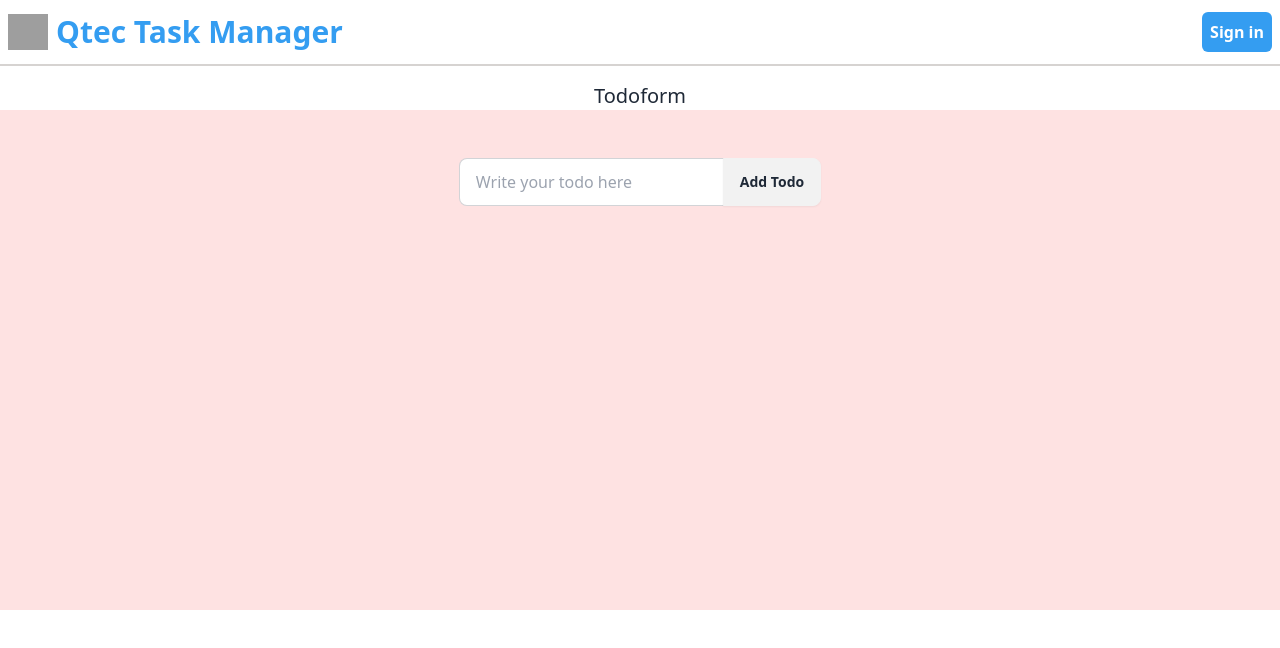
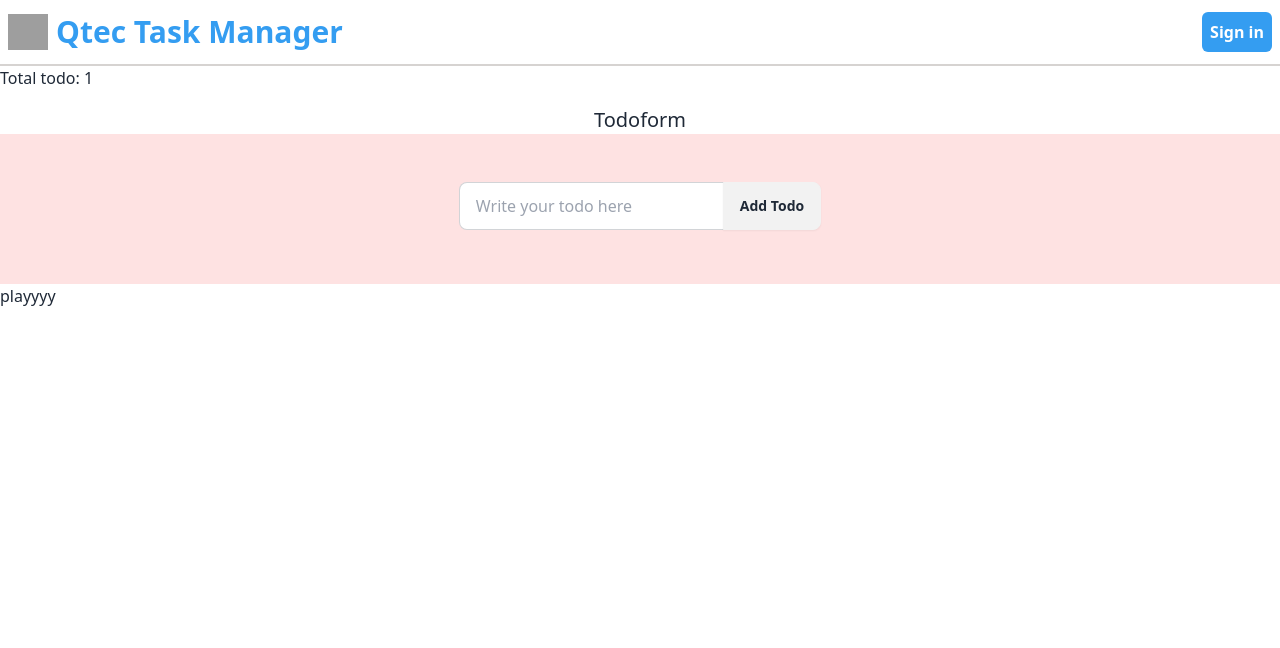
Before and after one commit to faraazhossainimran/qtec-task-manager, a React (Vite) app: page /dashboard in a window 1280 px wide. Shown: the top 648 px of the page. Built offline with nearby package versions, Linux system fonts and the light colour scheme; grey boxes are pictures that could not be loaded.

Commit message:
list of todo function added

```diff
--- a/src/pages/Dashboard/TodoContainer/TodoContainer.jsx
+++ b/src/pages/Dashboard/TodoContainer/TodoContainer.jsx
@@ -1,21 +1,18 @@
-import React, { useState } from 'react'
-import { v4 as uuidv4 } from 'uuidv4';
+import React, { useState } from 'react';
 import TodoForm from '../TodoForm/TodoForm';
-uuidv4()
+
 function TodoContainer () {
     const [todos, setTodos] = useState([]);
 
-    const addTodo = (todo) => {
-      setTodos([
-        ...todos,
-        { id: uuidv4(), task: todo, completed: false, isEditing: false },
-      ]);
-    }
+    const addTodo = (todoValue) => {
+      setTodos([...todos, { id: 1, value: todoValue }]);
+    };
+
      return (
         <div>
-             {addTodo ? <TodoForm addTodo={addTodo} /> : null}
+              <TodoForm addTodo={addTodo} />
         </div>
-    )
+    );
 }
 
-export default TodoContainer
+export default TodoContainer;
--- a/src/pages/Dashboard/TodoForm/TodoForm.jsx
+++ b/src/pages/Dashboard/TodoForm/TodoForm.jsx
@@ -1,33 +1,56 @@
 import React, { useState } from "react";
 
-function TodoForm(props) {
-  const [value, setValue] = useState("");
-//   const [priority, setPriority] = useState("")
-  const handleSubmit = (e) => {
-    // prevent default action
-      e.preventDefault();
-      if (value) {
-        // add todo
-        props.addTodo(value);
-        // clear form after submission
-        setValue('');
-      }
-    };
+function TodoForm() {
+  const [value, setValue] = useState([])
+  const [list, setList] = useState([
+    {id: 1, task: "playyyy", done: false}
+  ])
+const [task, setTask] = useState('')
+
   return (
     <div>
+     Total todo:  {list.length}
       <h1 className="text-xl text-center mt-4">Todoform</h1>
-      <form onSubmit={handleSubmit}>
-        <div className="h-[500px] bg-red-100">
+      {/* <form > */}
+        <div className="h-[150px] bg-red-100">
           <div className="join flex justify-center py-12">
             <div>
               <input
-              value={value}
-                onChange={(e) => setValue(e.target.value)}
+                type="text"
+                onChange={e => setTask(e.target.value)}
                 className="input input-bordered join-item"
                 placeholder="Write your todo here"
               />
             </div>
-            {/* <select
+            <div className="indicator">
+              <button onClick={Add} type="submit" className="btn join-item">
+                Add Todo
+              </button>
+            </div>
+          </div>
+        </div>
+      {/* </form> */}
+      <div>
+        <ul>
+          {list.map((l, i)=> (
+            <li><span>{l.task}</span></li>
+          ))}
+        </ul>
+      </div>
+    </div>
+  );
+  // add function
+  function Add(){
+    const newObj = {id: 2, task: task, done: false}
+    setList(prevList => prevList.concat(newObj))
+  }
+}
+
+export default TodoForm;
+
+
+
+ {/* <select
             value={priority}
             onChange={(e) => setPriority(e.target.value)}
             className="select select-bordered join-item">
@@ -38,16 +61,3 @@ function TodoForm(props) {
               <option value={"Medium"}>Medium</option>
               <option value={"High"}>High</option>
             </select> */}
-            <div className="indicator">
-              <button type="submit" className="btn join-item">
-                Add Todo
-              </button>
-            </div>
-          </div>
-        </div>
-      </form>
-    </div>
-  );
-}
-
-export default TodoForm;
```
